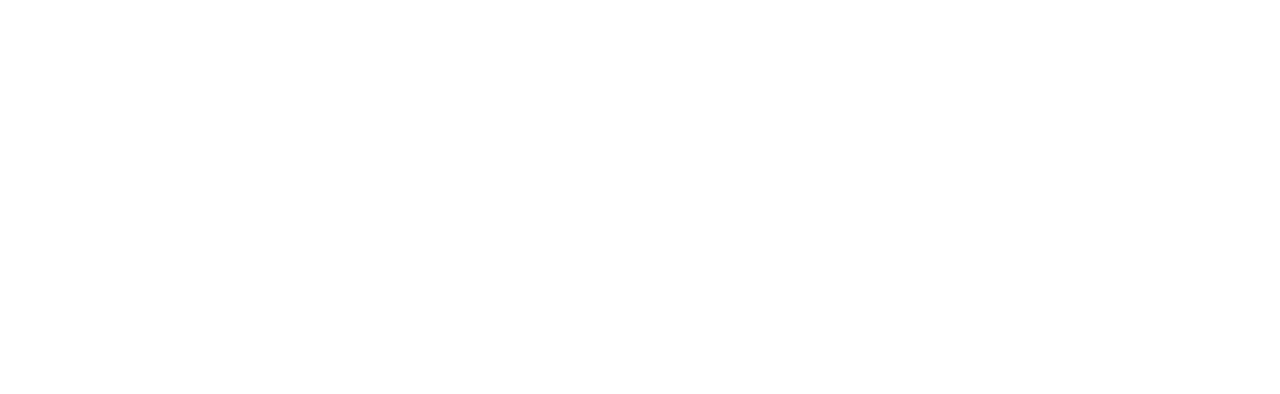
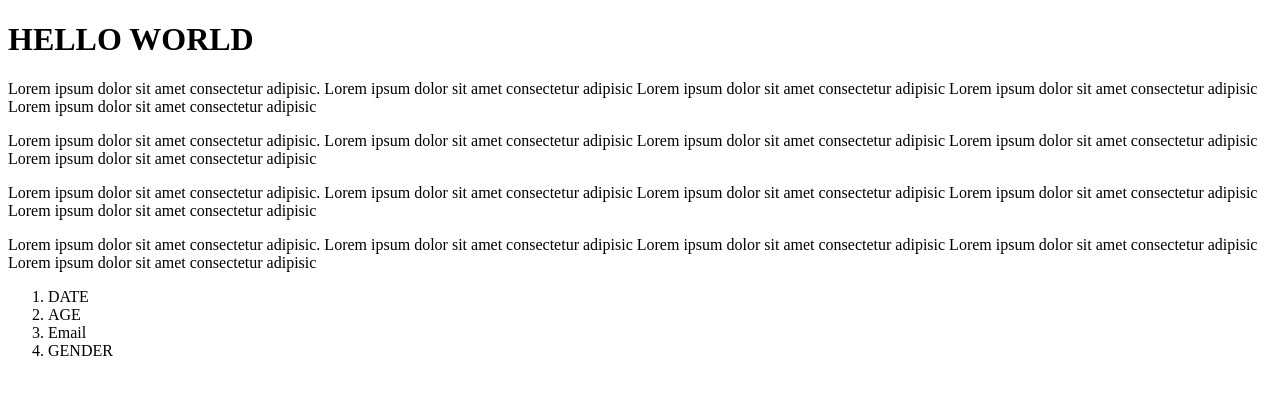
Before and after one commit to lara-p1/css_cheatsheet, a plain HTML site: page about.html in a window 1280 px wide. Drawn offline with Linux system fonts and the light colour scheme.

Commit message:
new project

```diff
--- a/about.html
+++ b/about.html
@@ -0,0 +1,47 @@
+<!DOCTYPE html>
+<html>
+  <head>
+    <title>Learning Css</title>
+  </head>
+  <body>
+    <h1>HELLO WORLD</h1>
+
+    <p>
+      Lorem ipsum dolor sit amet consectetur adipisic. Lorem ipsum dolor sit
+      amet consectetur adipisic Lorem ipsum dolor sit amet consectetur adipisic
+      Lorem ipsum dolor sit amet consectetur adipisic Lorem ipsum dolor sit amet
+      consectetur adipisic
+    </p>
+    <p>
+      Lorem ipsum dolor sit amet consectetur adipisic. Lorem ipsum dolor sit
+      amet consectetur adipisic Lorem ipsum dolor sit amet consectetur adipisic
+      Lorem ipsum dolor sit amet consectetur adipisic Lorem ipsum dolor sit amet
+      consectetur adipisic
+    </p>
+    <div>
+      <p>
+        Lorem ipsum dolor sit amet consectetur adipisic. Lorem ipsum dolor sit
+        amet consectetur adipisic Lorem ipsum dolor sit amet consectetur
+        adipisic Lorem ipsum dolor sit amet consectetur adipisic Lorem ipsum
+        dolor sit amet consectetur adipisic
+      </p>
+    </div>
+    <div>
+      <p>
+        Lorem ipsum dolor sit amet consectetur adipisic. Lorem ipsum dolor sit
+        amet consectetur adipisic Lorem ipsum dolor sit amet consectetur
+        adipisic Lorem ipsum dolor sit amet consectetur adipisic Lorem ipsum
+        dolor sit amet consectetur adipisic
+      </p>
+    </div>
+
+    <div>
+      <ol>
+        <li>DATE</li>
+        <li>AGE</li>
+        <li>Email</li>
+        <li>GENDER</li>
+      </ol>
+    </div>
+  </body>
+</html>
```
Also changed, not shown: contact.html (+9 -0 lines), index.html (line endings or trailing spaces).
